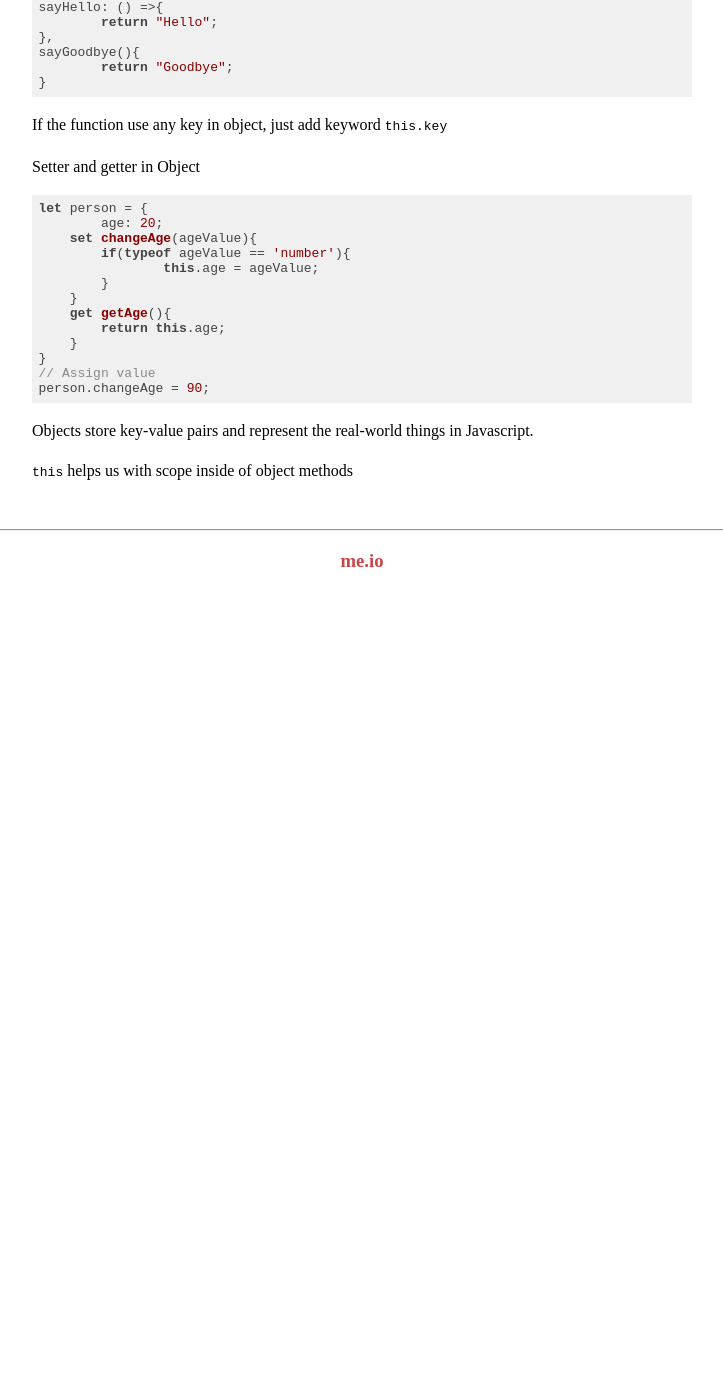
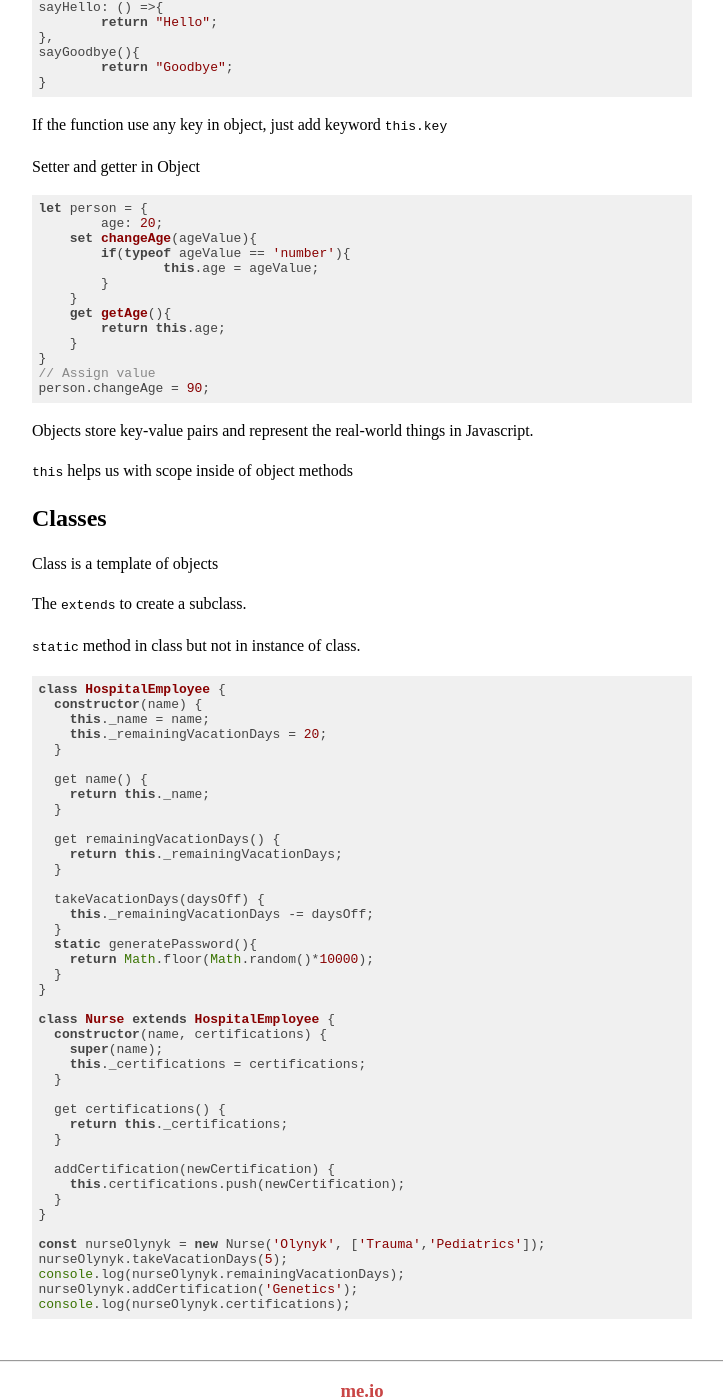
Before and after one commit to congdv/congdv.github.io, a Jekyll site: the page built from _posts/2018-04-20-javascript-note.md, in a window 1280 px wide and 1400 px high, scrolled down 1587 px. Shown: the whole window, without its empty margins (278-1001 px from the left). Built offline with Jekyll 4.4.1, drawn with Linux system fonts in a browser that asks for light colours; before the commit the page ends 2217 px from its top, so only the background shows below that.

Commit message:
Update 2018-04-20-javascript-note.md

````diff
--- a/_posts/2018-04-20-javascript-note.md
+++ b/_posts/2018-04-20-javascript-note.md
@@ -107,3 +107,54 @@ person.changeAge = 90;
 Objects store key-value pairs and represent the real-world things in Javascript.
 
 `this` helps us with scope inside of object methods
+
+## Classes
+Class is a template of objects
+
+The `extends` to create a subclass.
+
+`static` method in class but not in instance of class.
+```
+class HospitalEmployee {
+  constructor(name) {
+    this._name = name;
+    this._remainingVacationDays = 20;
+  }
+
+  get name() {
+    return this._name;
+  }
+
+  get remainingVacationDays() {
+    return this._remainingVacationDays;
+  }
+
+  takeVacationDays(daysOff) {
+    this._remainingVacationDays -= daysOff;
+  }
+  static generatePassword(){
+    return Math.floor(Math.random()*10000);
+  }
+}
+
+class Nurse extends HospitalEmployee {
+  constructor(name, certifications) {
+    super(name);
+    this._certifications = certifications;
+  }
+
+  get certifications() {
+    return this._certifications;
+  }
+
+  addCertification(newCertification) {
+    this.certifications.push(newCertification);
+  }
+}
+
+const nurseOlynyk = new Nurse('Olynyk', ['Trauma','Pediatrics']);
+nurseOlynyk.takeVacationDays(5);
+console.log(nurseOlynyk.remainingVacationDays);
+nurseOlynyk.addCertification('Genetics');
+console.log(nurseOlynyk.certifications);
+```
````
